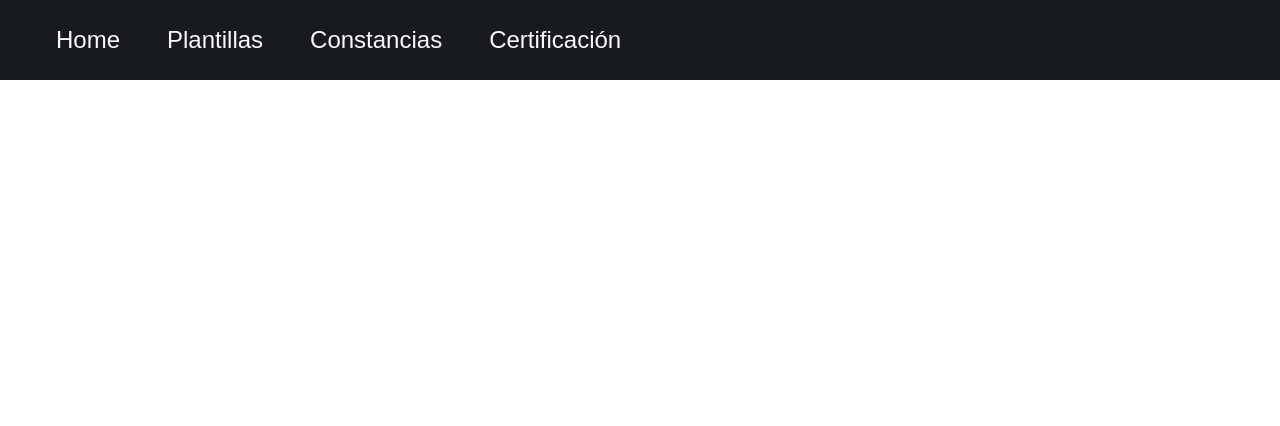
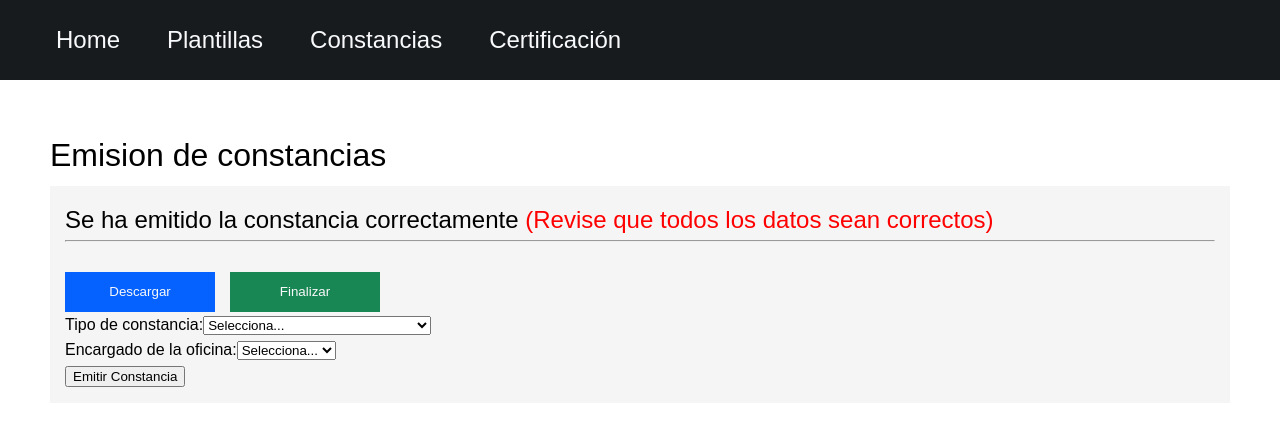
Before and after one commit to arm-code/electron-erp-spayt, a React (Vite) app in the folder src/renderer/: page /preview in a window 1280 px wide. Shown: the top 426 px of the page. Built offline with nearby package versions, Linux system fonts and the light colour scheme.

Commit message:
adding styles, pages for certicate emit

```diff
--- a/src/renderer/src/assets/base.css
+++ b/src/renderer/src/assets/base.css
@@ -52,3 +52,81 @@ body {
   font-family: "IBM Plex Sans", sans-serif;
   overflow-y: auto;
 }
+
+.green-button {
+  background-color: var(--green);
+  color: var(--white);
+  border: none;
+  height: 40px;
+  width: 150px;
+  cursor: pointer;
+
+}
+
+.blue-button {
+  background-color: var(--blue);
+  color: var(--white);
+  border: none;
+  height: 40px;
+  width: 150px;
+  cursor: pointer;
+}
+
+.red-button {
+  background-color: var(--red);
+  color: var(--white);
+  border: none;
+  height: 40px;
+  width: 150px;
+  cursor: pointer;
+}
+
+.field-primary{
+  height: 40px;
+  font-size: var(--font-size-md);
+}
+
+.form-control{
+  display: flex;
+  gap: 15px;
+  align-items: flex-start;
+}
+
+.form-control-inverse{
+  display: flex;
+  flex-direction: column;
+  gap: 15px;
+}
+
+.label-primary{
+  display: flex;
+  align-items: center;
+  height: 40px;
+}
+
+.field-error-message{
+  display: flex;
+  flex-direction: column;
+}
+
+.png-icon{
+  height: 25px;
+}
+
+.aligment-center {
+  display: flex;
+  justify-content: center;
+  flex-direction: column;
+}
+
+.mt1 {
+  margin-top: 15px;
+}
+
+.mb1 {
+  margin-bottom: 15px;
+}
+
+.mt2 {
+  margin-top: 30px;
+}
--- a/src/renderer/src/assets/main.css
+++ b/src/renderer/src/assets/main.css
@@ -39,3 +39,12 @@ body {
     display: none;
   }
 }
+
+.green-button {
+  background-color: var(--green);
+
+}
+
+.blue-button {
+  background-color: var(--blue);
+}
--- a/src/renderer/src/constancias/components/GetStudent.component.jsx
+++ b/src/renderer/src/constancias/components/GetStudent.component.jsx
@@ -1,28 +1,30 @@
 import { ErrorMessage, Field, Form, Formik } from 'formik'
 import { useState } from 'react'
 import * as Yup from 'yup'
-import { GenerarConstancia } from './GenerarConstancia.component'
+import { useNavigate } from 'react-router-dom'
 
 export const GetStudent = () => {
-  const [student, setStudent] = useState(null)
-  const [error, setError] = useState(null) // Para manejar errores de la API
+  const navigate = useNavigate()
+  const [error, setError] = useState(null)
 
   const initialValues = {
     matricula: ''
   }
 
   const validationSchema = Yup.object({
-    matricula: Yup.number().required('Matricula requerida.')
+    matricula: Yup.string()
+    .required('Matricula requerida.')
+    .matches(/^\d{14}$/, 'La matricula debe tener exactamente 14 dígitos.')
   })
 
-  const handleSubmit = async (data, { resetForm }) => {
-    console.log(data)
-    await getStudent(data, resetForm)
+  const handleSubmit = async (data) => {
+    await checkStudentExist(data)
   }
 
-  const getStudent = async (data, resetForm) => {
+  const checkStudentExist = async (data) => {
+    const matricula = data.matricula
     try {
-      const response = await fetch('http://localhost:3000/api/estudiante', {
+      const response = await fetch('http://localhost:3000/api/estudiante/verificar', {
         method: 'POST',
         headers: {
           'Content-Type': 'application/json'
@@ -33,15 +35,18 @@ export const GetStudent = () => {
       if (!response.ok) {
         throw new Error('No se pudo encontrar el estudiante')
       }
+      const results = await response.json()
 
-      const result = await response.json()
-      setStudent(result)
-      setError(null) // Limpiar el error si la API responde correctamente
-      resetForm() // Limpiar el formulario después de la búsqueda exitosa
+      if (!results.exists) {
+        setError('Estudiante no existe')
+      } else {
+        setError(null)
+        navigate(`/student-info/${matricula}`)
+      }
+
     } catch (error) {
       console.error(error)
       setError('No se pudo encontrar el estudiante!')
-      setStudent(null) // Limpiar el estado de student si hay un error
     }
   }
 
@@ -53,37 +58,24 @@ export const GetStudent = () => {
         onSubmit={handleSubmit}
       >
         <Form>
-          <div>
-            <label htmlFor="matricula">Ingrese la matricula del estudiante:</label>
-            <Field name="matricula" placeholder="240802112233" />
-            <ErrorMessage name="matricula" component="span" style={{ color: 'red' }} />
-            <button type="submit">Buscar estudiante</button>
+          <div className="form-control">
+            <label htmlFor="matricula" className="label-primary">
+              Ingrese la matricula del estudiante:
+            </label>
+            <div className="field-error-message">
+              <Field name="matricula" placeholder="240802112233" className="field-primary" />
+              <ErrorMessage name="matricula" component="span" style={{ color: 'red' }} />
+            </div>
+
+            <button type="submit" className="blue-button">
+              Buscar estudiante
+            </button>
           </div>
         </Form>
       </Formik>
 
       {/* Muestra mensaje de error si hay algún problema con la API */}
       {error && <p style={{ color: 'red' }}>{error}</p>}
-
-      {student && (
-        <div>
-          <br />
-          <h3>Datos del estudiante</h3>
-          <hr />
-          <p><span>Nombre completo:</span> {student.Nombre} {student.Primer_Apellido} {student.Segundo_Apellido}
-          </p>
-          <p>
-            <b>Matricula:</b> {student.Matricula}
-          </p>
-          <p>
-            <b>CURP:</b> {student.CURP}
-          </p>
-          <hr />
-          <p>Por favor confirme que los datos sean correctos</p>
-          <hr />
-          <GenerarConstancia student={student}/>
-        </div>
-      )}
     </>
   )
 }
--- /dev/null
+++ b/src/renderer/src/constancias/previewPage/CertificatePreviewPage.jsx
@@ -0,0 +1,26 @@
+import { GenerarConstancia } from "../components/GenerarConstancia.component"
+import { Module, PageContainer } from "../ConstanciasPage.styles"
+
+const CertificatePreviewPage = () => {
+  return (
+    <>
+    <PageContainer>
+    <h1>Emision de constancias</h1>
+    <Module>
+        <h2>Se ha emitido la constancia correctamente <span style={{color: 'red'}}>(Revise que todos los datos sean correctos)</span></h2>
+        <hr />
+        <div className="form-control mt2">
+            <button className="blue-button">Descargar</button>
+            <button className="green-button">Finalizar</button>
+        </div>
+        <div>
+            <GenerarConstancia/>
+        </div>
+    </Module>
+    </PageContainer>
+
+    </>
+  )
+}
+
+export default CertificatePreviewPage
--- /dev/null
+++ b/src/renderer/src/constancias/studentInformationPage/StudentInformationPage.jsx
@@ -0,0 +1,107 @@
+import { useEffect, useState } from 'react'
+import { useNavigate, useParams } from 'react-router-dom'
+import { Module, PageContainer } from '../ConstanciasPage.styles'
+import closeButton from '../../assets/icons/delete.png'
+import checkButton from '../../assets/icons/check.png'
+
+export const StudentInformationPage = () => {
+  const { matricula } = useParams()
+  const [student, setStudent] = useState(null)
+  const [error, setError] = useState(null)
+  const navigate = useNavigate();
+
+  const hasAtLeastOneApprovedSubject = () =>{
+    console.log('Al menos una materia aprobada')
+  }
+
+  const isActiveInLastTwoMonths = () =>{
+    console.log('Activo en los ultimos dos meses.')
+  }
+
+  const handleEmitCertificate = () =>{
+    navigate('/preview')
+  }
+
+  const handleCancel = () => {
+    navigate('/')
+  }
+
+  useEffect(() => {
+    const getStudent = async () => {
+      try {
+        const response = await fetch('http://localhost:3000/api/estudiante', {
+          method: 'POST',
+          headers: {
+            'Content-Type': 'application/json'
+          },
+          body: JSON.stringify({ matricula: matricula })
+        })
+
+        if (!response.ok) {
+          throw new Error('No se pudo encontrar el estudiante')
+        }
+
+        const result = await response.json()
+        console.log(result)
+        setStudent(result)
+      } catch (err) {
+        console.log(err)
+      }
+    }
+
+    getStudent()
+  }, [matricula])
+
+  if (!student) {
+    return <p>Cargando...</p>
+  }
+
+  if (error) {
+    return <p style={{ color: red }}>{error}</p>
+  }
+  return (
+    <>
+      <PageContainer>
+        <h1>Emision de constancias</h1>
+        <Module>
+          <h2>Datos del estudiante:</h2>
+          <hr />
+          <div className="form-control mt1 mb1">
+            <div>
+              <p>Nombre completo:</p>
+              <p>Matricula:</p>
+              <p>CURP:</p>
+            </div>
+            <div>
+              <p>
+                {student.Nombre} {student.Primer_Apellido} {student.Segundo_Apellido}
+              </p>
+              <p>{student.Matricula}</p>
+              <p>{student.CURP}</p>
+            </div>
+          </div>
+
+          <h2>Requisitos para emitir constancia:</h2>
+          <hr />
+          <div className="form-control-inverse mt1">
+            <div className='form-control'>
+              <img className="png-icon" src={checkButton} alt="icon" />
+              <p>Al menos una materia aprobada.</p>
+              {!error && <p style={{color: 'red'}}>(No cumple con este requisito.)</p>}
+            </div>
+            <div className='form-control'>
+              <img className="png-icon" src={closeButton} alt="icon" />
+              <p>Activo durante los utimos dos meses.</p>
+              {!error && <p style={{color: 'red'}}>(No cumple con este requisito.)</p>}
+            </div>
+          </div>
+
+          <div className='form-control mt2'>
+            <button className='blue-button' onClick={handleEmitCertificate}>Emitir constancia</button>
+            <button className='red-button' onClick={handleCancel}>Cancelar</button>
+          </div>
+        </Module>
+      </PageContainer>
+    </>
+  )
+}
--- a/src/renderer/src/routes/AppRoutes.jsx
+++ b/src/renderer/src/routes/AppRoutes.jsx
@@ -4,6 +4,8 @@ import { Home } from '../home/Home'
 import { PlantillasPage } from '../plantillas/PlantillasPage'
 import { ConstanciasPage } from '../constancias/ConstanciasPage'
 import { CertificacionPage } from '../certificacion/CertificacionPage'
+import { StudentInformationPage } from '../constancias/studentInformationPage/StudentInformationPage'
+import CertificatePreviewPage from '../constancias/previewPage/CertificatePreviewPage'
 
 export const AppRoutes = () => {
   return (
@@ -12,6 +14,8 @@ export const AppRoutes = () => {
       <Route path="/plantillas" element={<PlantillasPage />} />
       <Route path="/constancias" element={<ConstanciasPage />} />
       <Route path="/certificacion" element={<CertificacionPage />} />
+      <Route path="/student-info/:matricula" element={<StudentInformationPage />} />
+      <Route path="/preview" element={<CertificatePreviewPage />} />
     </Routes>
   )
 }
```
Also changed, not shown: src/renderer/src/assets/icons/check.png (added), src/renderer/src/assets/icons/delete.png (added).
